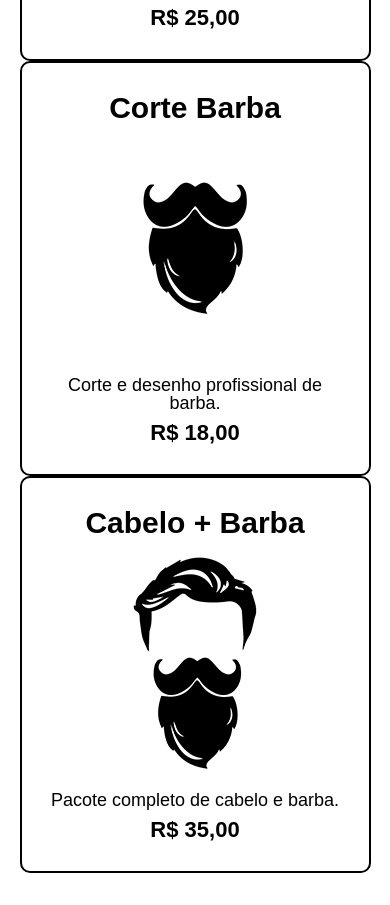
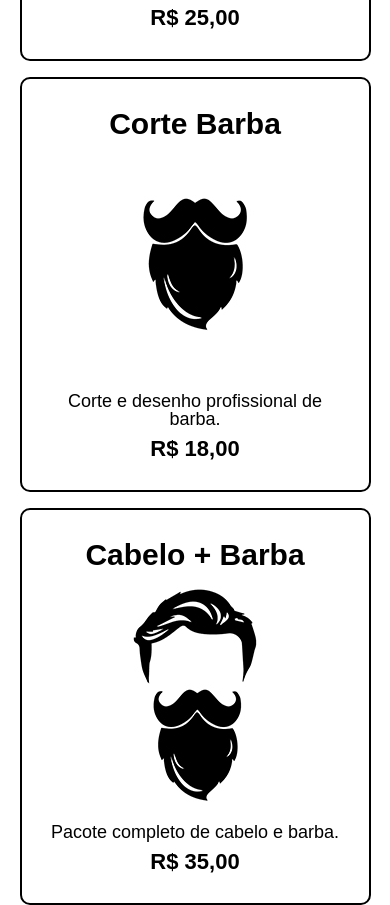
Before and after one commit to IsabelaSales/cursoAlura, a plain HTML site: page pgProdutos.html in a window 390 px wide. Shown: the part 719-1624 px from the top of the page. Drawn offline with Linux system fonts and the light colour scheme.

Commit message:
Ajustando resp. margin-buttom

```diff
--- a/style.css
+++ b/style.css
@@ -288,7 +288,7 @@ Dentro do @media (max-width: 480px) {}É dentro dessa media query que criamos um
     .produto li, #messagem, #checkbox{
        width: 90%;
        justify-self: center;
-       margin-bottom: auto;
+       margin-bottom: 1em;
     }
 
     form{
```
